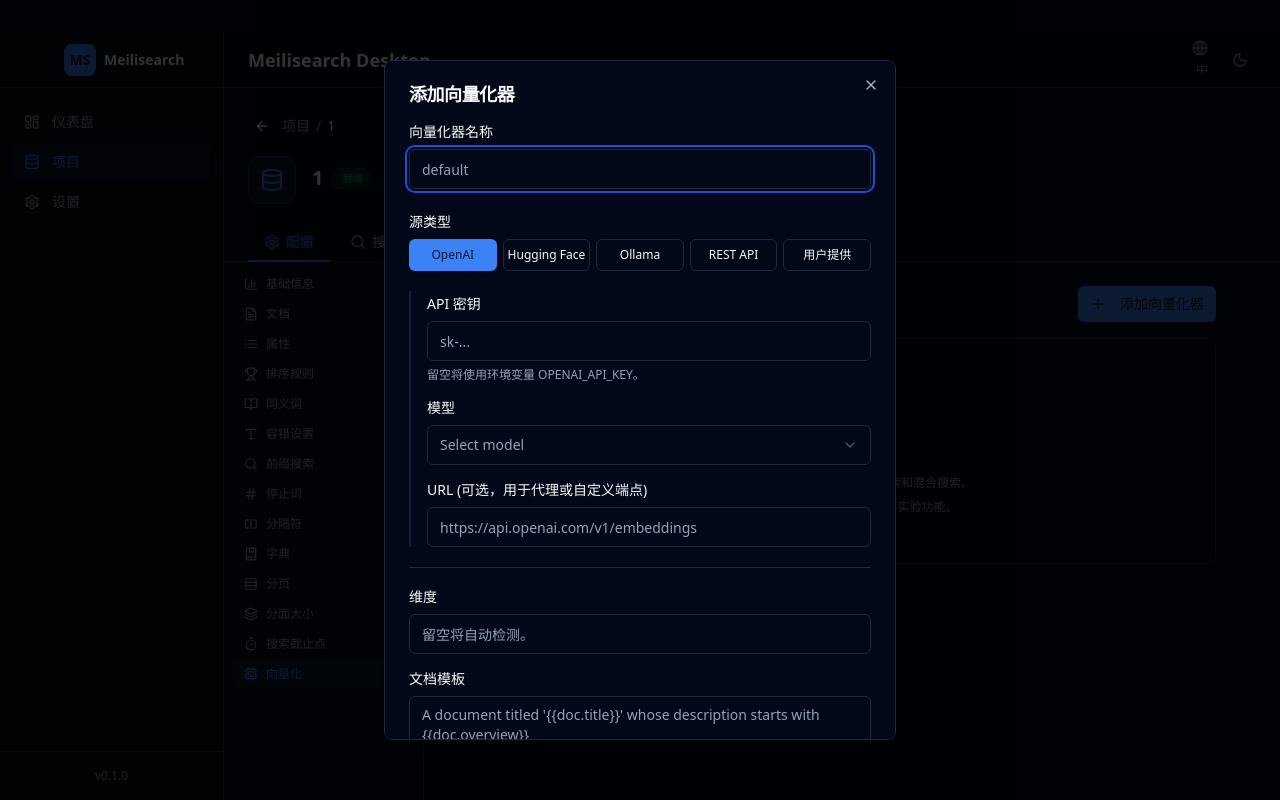
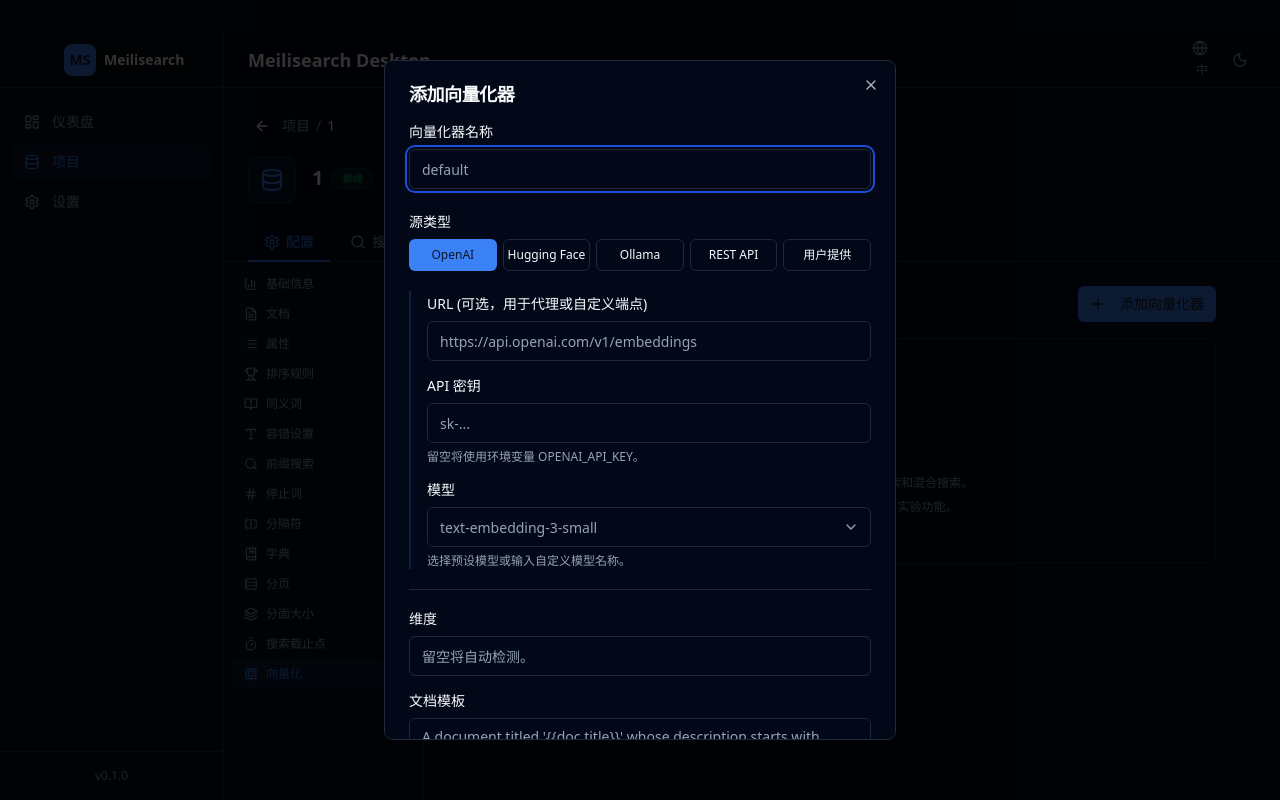
Before and after one commit to ItBayMax/meilisearch-desktop, a React (Vite) app: page /projects/1/indexes/1/embedders in a window 1280 px wide. Both pictures are taken after a click on the button "添加向量化器". Built offline with nearby package versions, Linux system fonts and the light colour scheme.

Commit message:
feat(embedder): add support for model selection dropdown and URL input when vectorizing with OpenAI

```diff
--- a/src/components/embedder/EmbedderForm.tsx
+++ b/src/components/embedder/EmbedderForm.tsx
@@ -1,6 +1,6 @@
 import { useState } from "react";
 import { useTranslation } from "react-i18next";
-import { Loader2 } from "lucide-react";
+import { Loader2, ChevronDown } from "lucide-react";
 import { Button } from "@/components/ui/button";
 import { Input } from "@/components/ui/input";
 import { Label } from "@/components/ui/label";
@@ -13,6 +13,12 @@
   SelectTrigger,
   SelectValue,
 } from "@/components/ui/select";
+import {
+  DropdownMenu,
+  DropdownMenuContent,
+  DropdownMenuItem,
+  DropdownMenuTrigger,
+} from "@/components/ui/dropdown-menu";
 import { cn } from "@/lib/utils";
 import type { EmbedderConfig, EmbedderSource } from "@/types";
 
@@ -159,6 +165,15 @@
       {source === "openAi" && (
         <div className="space-y-3 border-l-2 border-primary/20 pl-4">
           <div className="space-y-1.5">
+            <Label className="text-sm">{t("embedder.fields.urlOptional")}</Label>
+            <Input
+              value={url}
+              onChange={(e) => setUrl(e.target.value)}
+              placeholder="https://api.openai.com/v1/embeddings"
+              className="text-sm"
+            />
+          </div>
+          <div className="space-y-1.5">
             <Label className="text-sm">{t("embedder.fields.apiKey")}</Label>
             <Input
               type="password"
@@ -173,27 +188,38 @@
           </div>
           <div className="space-y-1.5">
             <Label className="text-sm">{t("embedder.fields.model")}</Label>
-            <Select value={model} onValueChange={setModel}>
-              <SelectTrigger className="text-sm">
-                <SelectValue placeholder="Select model" />
-              </SelectTrigger>
-              <SelectContent>
+            <DropdownMenu>
+              <div className="relative">
+                <Input
+                  value={model}
+                  onChange={(e) => setModel(e.target.value)}
+                  placeholder="text-embedding-3-small"
+                  className="text-sm pr-8"
+                />
+                <DropdownMenuTrigger asChild>
+                  <button
+                    type="button"
+                    className="absolute right-2 top-1/2 -translate-y-1/2 p-1 hover:bg-muted rounded"
+                  >
+                    <ChevronDown className="h-4 w-4 text-muted-foreground" />
+                  </button>
+                </DropdownMenuTrigger>
+              </div>
+              <DropdownMenuContent className="w-[var(--radix-dropdown-menu-trigger-width)]">
                 {OPENAI_MODELS.map((m) => (
-                  <SelectItem key={m} value={m} className="text-sm">
+                  <DropdownMenuItem
+                    key={m}
+                    onClick={() => setModel(m)}
+                    className={cn("text-sm", model === m && "bg-accent")}
+                  >
                     {m}
-                  </SelectItem>
+                  </DropdownMenuItem>
                 ))}
-              </SelectContent>
-            </Select>
-          </div>
-          <div className="space-y-1.5">
-            <Label className="text-sm">{t("embedder.fields.urlOptional")}</Label>
-            <Input
-              value={url}
-              onChange={(e) => setUrl(e.target.value)}
-              placeholder="https://api.openai.com/v1/embeddings"
-              className="text-sm"
-            />
+              </DropdownMenuContent>
+            </DropdownMenu>
+            <p className="text-xs text-muted-foreground">
+              {t("embedder.fields.modelHint")}
+            </p>
           </div>
         </div>
       )}
--- a/src/i18n/locales/en.json
+++ b/src/i18n/locales/en.json
@@ -280,6 +280,7 @@
       "apiKey": "API Key",
       "apiKeyHint": "Leave empty to use environment variable OPENAI_API_KEY.",
       "model": "Model",
+      "modelHint": "Select a preset model or enter a custom model name.",
       "url": "URL",
       "urlOptional": "URL (optional, for proxy or custom endpoint)",
       "dimensions": "Dimensions",
--- a/src/i18n/locales/zh.json
+++ b/src/i18n/locales/zh.json
@@ -280,6 +280,7 @@
       "apiKey": "API 密钥",
       "apiKeyHint": "留空将使用环境变量 OPENAI_API_KEY。",
       "model": "模型",
+      "modelHint": "选择预设模型或输入自定义模型名称。",
       "url": "URL",
       "urlOptional": "URL (可选，用于代理或自定义端点)",
       "dimensions": "维度",
```
